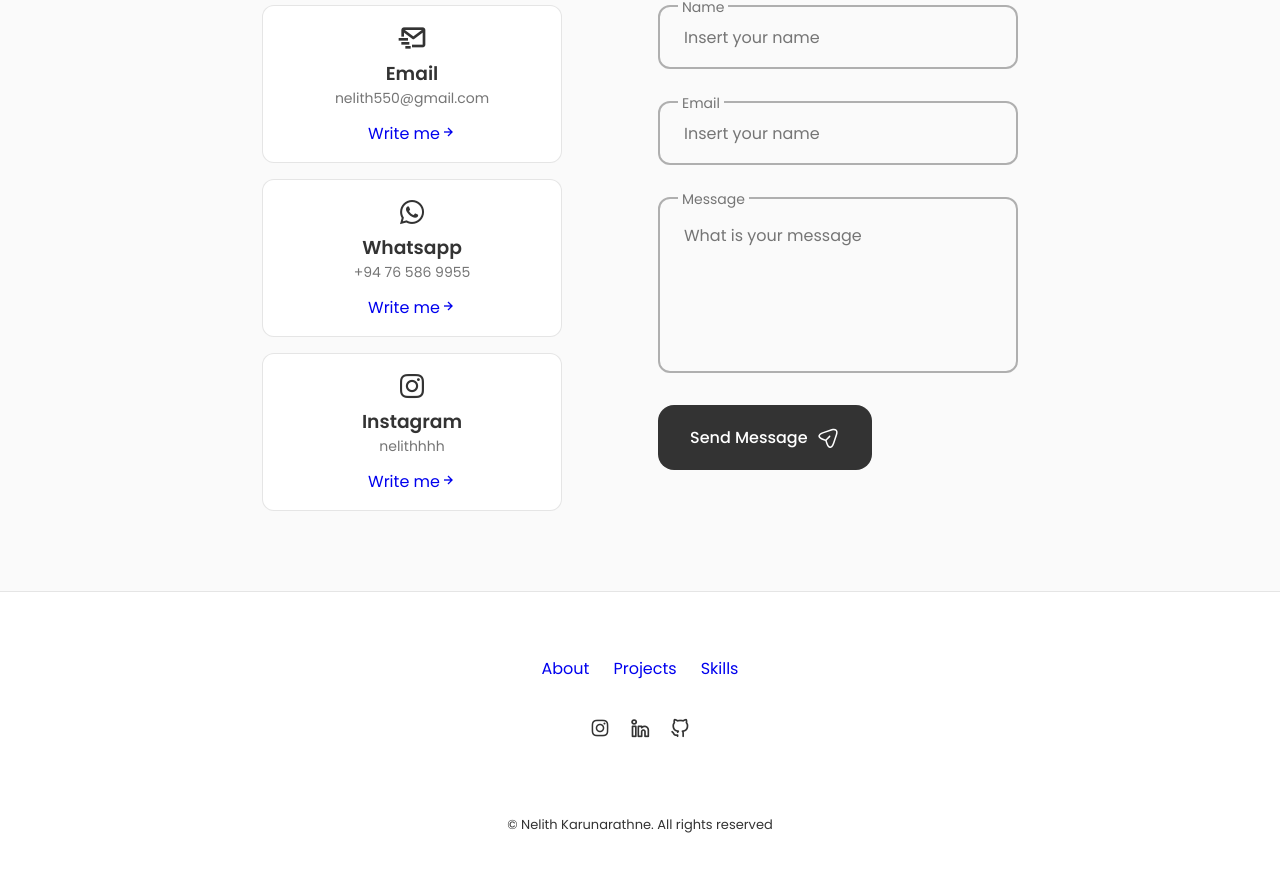
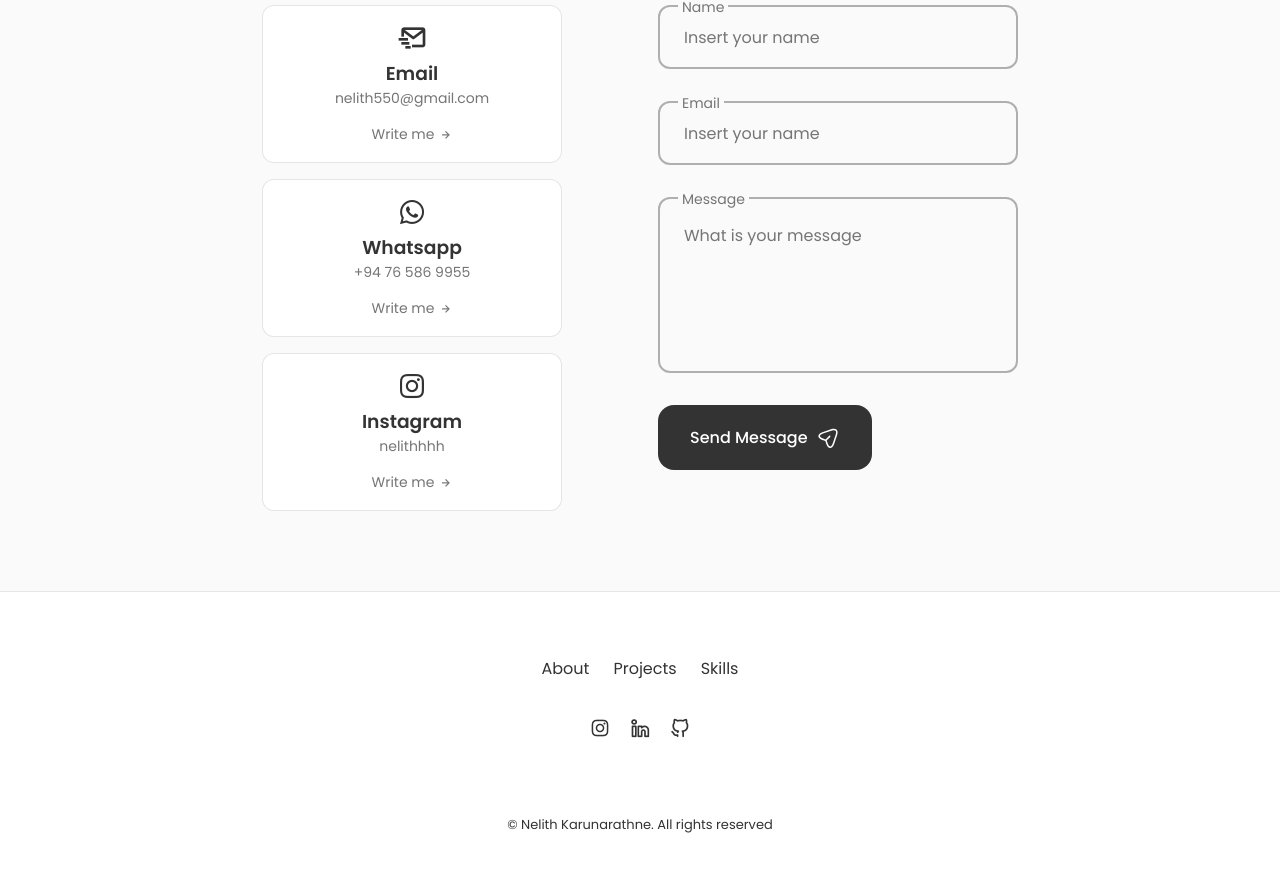
Before and after one commit to Nelithhh/Nelith-Portfolio, a React (Vite) app: page / in a window 1280 px wide. Shown: the part 3840-4712 px from the top of the page. Built offline with nearby package versions, Linux system fonts and the light colour scheme.

Commit message:
Small updates

```diff
--- a/src/App.jsx
+++ b/src/App.jsx
@@ -8,6 +8,7 @@ import Services from './components/services/Services';
 import Qualifications from './components/qualifications/Qualifications';
 import Contact from './components/contact/Contact';
 import Footer from './components/footer/Footer';
+import Scrollup from './components/scrollup/Scrollup';
 
 function App() {
 
@@ -22,8 +23,10 @@ function App() {
         <Services />
         <Qualifications />
         <Contact />
-        <Footer />
       </main>
+
+      <Footer />
+      <Scrollup />
     </>
   )
 }
--- a/src/components/contact/Contact.css
+++ b/src/components/contact/Contact.css
@@ -46,7 +46,7 @@
     margin-bottom: var(--mb-0-75);
 }
 
-.contact-button {
+.contact__button {
     color: var(--text-color);
     font-size: var(--small-font-size);
     display: inline-flex;
--- a/src/components/footer/Footer.css
+++ b/src/components/footer/Footer.css
@@ -8,7 +8,7 @@
 }
 
 .footer__title,
-.footer_link {
+.footer__link {
     color: var(--title-color);
 }
 
--- /dev/null
+++ b/src/components/scrollup/Scrollup.jsx
@@ -0,0 +1,11 @@
+import React from 'react'
+
+function Scrollup() {
+  return (
+    <div>
+
+    </div>
+  )
+}
+
+export default Scrollup
```
Also changed, not shown: src/components/scrollup/Scrollup.css (added).
